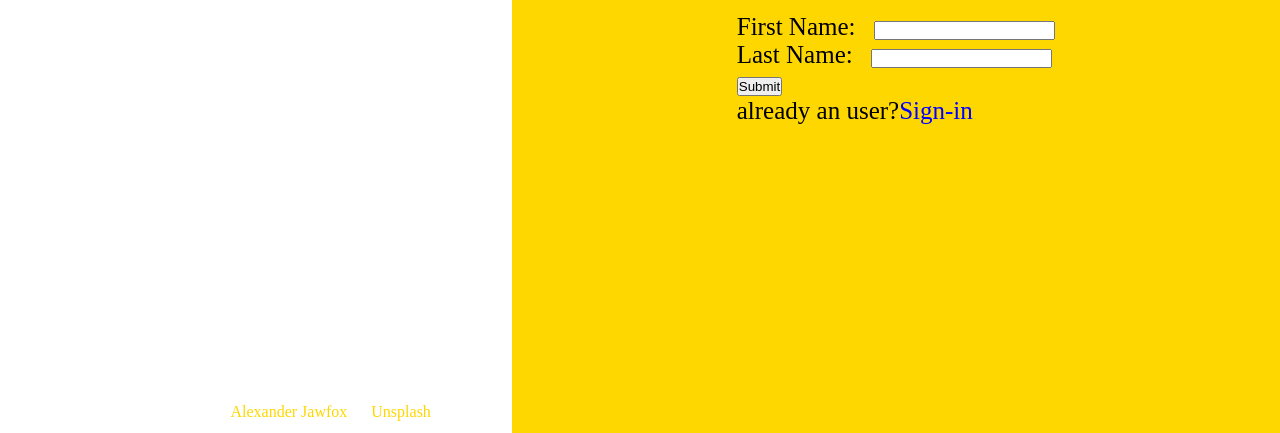
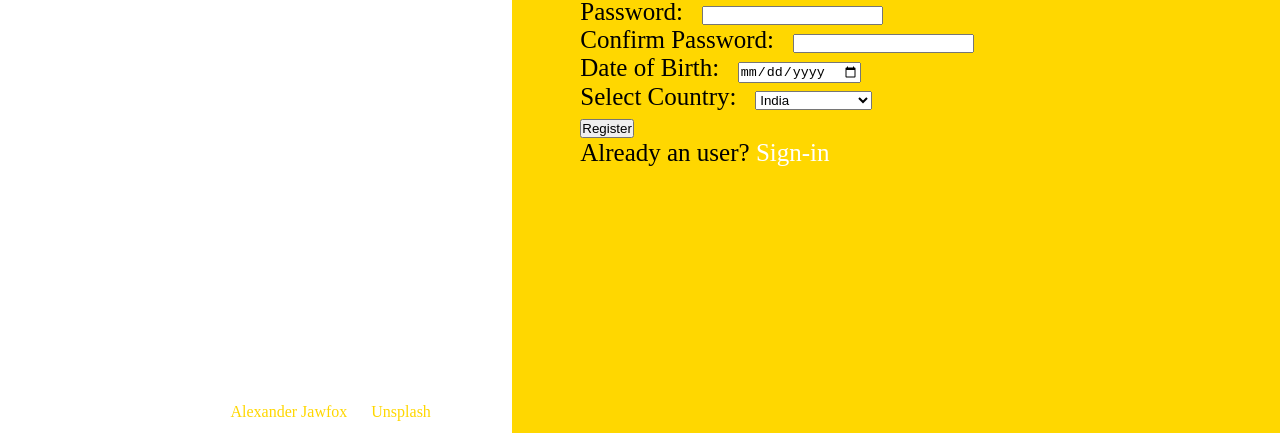
Before and after one commit to Tushar-Alec/Sign-up-Form, a plain HTML site: page index.html in a window 1280 px wide. Shown: the part 367-800 px from the top of the page. Drawn offline with Linux system fonts and the light colour scheme.

Commit message:
form struture done

```diff
--- a/index.html
+++ b/index.html
@@ -4,6 +4,7 @@
     <meta charset="UTF-8" />
     <meta name="viewport" content="width=device-width, initial-scale=1.0" />
     <link rel="stylesheet" href="style.css" />
+    <script src="script.js" defer></script>
     <title>SIGN-UP-FORM</title>
   </head>
   <body>
@@ -24,17 +25,32 @@
     </div>
 
     <div class="right-section">
-        <form action="" method="get">
-          <h2>Sign Up Form:</h2>
-          <br />
-          <label for="fname">First Name: &nbsp;</label>
-          <input type="text" id="fname" name="first_name" required /><br />
-          <label for="lname">Last Name: &nbsp;</label>
-          <input type="text" id="lname" name="last_name" required/><br />
-          <button type="submit">Submit</button>
-          <p>already an user?<a style="color: blue;" href="login.html">Sign-in</a></p>
-        </form>
-      </div>
+      <form action="" method="get">
+        <h2>"Join the Battle! Create Your Account"</h2>
+        <br />
+        <label for="username">Username: &nbsp;</label>
+        <input type="text" id="username" name="username" required /><br />
+        <label for="password">Password: &nbsp;</label>
+        <input type="password" id="password" name="password" required /><br />
+        <label for="password">Confirm Password: &nbsp;</label>
+        <input type="password" id="cpassword" name="cpassword" required /><br />
+        <label for="date">Date of Birth: &nbsp;</label>
+        <input type="date" id="dob" name="dob" required /><br />
+        <label for="country">Select Country: &nbsp;</label>
+        <select id="country" name="country" required>
+          <option value="india">India</option>
+          <option value="russia">Russia</option>
+          <option value="japan">Japan</option>
+          <option value="usa">United States</option>
+          <option value="canada">Canada</option>
+          <option value="uk">United Kingdom</option>
+        </select><br />
 
+        <button class="submit-btn" type="submit">Register</button>
+        <p class="login-line">
+          Already an user? <a class="signin-link" style="color: white;" href="login.html">Sign-in</a>
+        </p>
+      </form>
+    </div>
   </body>
 </html>
```
